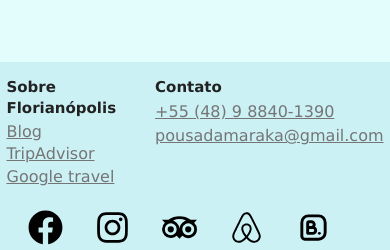
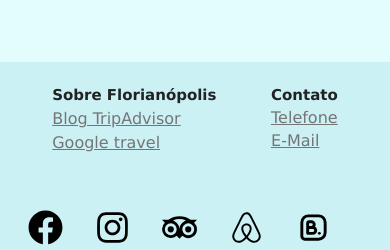
Before and after one commit to gab5987/maraka-app, a React (Create React App) app: page / in a window 390 px wide. Shown: the part 2340-2590 px from the top of the page. Built offline with nearby package versions, Linux system fonts and the light colour scheme; grey boxes are pictures that could not be loaded.

Commit message:
Fix. Better footbar look in mobile

```diff
--- a/src/footer/footer.css
+++ b/src/footer/footer.css
@@ -18,7 +18,7 @@
 }
 
 .my-stack {
-  padding: 2% 5%;
+  padding: 4% 7%;
 }
 
 h1 {
--- a/src/footer/footer.js
+++ b/src/footer/footer.js
@@ -25,8 +25,8 @@ export default function Footer(props) {
           </div>
           <div className="my-stack support">
             <h1>Contato</h1>
-            <a href={contact.phone}>+55 (48) 9 8840-1390 </a>
-            <a href={contact.email}> pousadamaraka@gmail.com </a>
+            <a href={contact.phone}> Telefone </a>
+            <a href={contact.email}> E-Mail </a>
           </div>
         </div>
         <div className="social-media">
```
